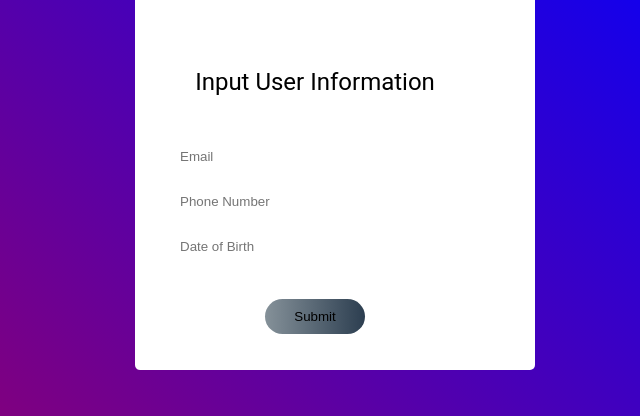
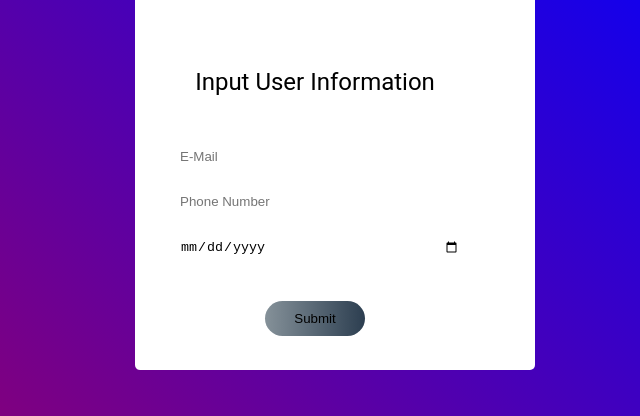
Before and after one commit to Marbi-IIT/lab2, a plain HTML site: page index.html in a window 1280 px wide. Shown: the part 184-600 px from the top of the page, 625-1265 px from the left. Drawn offline with Linux system fonts and the light colour scheme.

Commit message:
update to have labels for each text box

```diff
--- a/index.html
+++ b/index.html
@@ -9,14 +9,27 @@
 </head>
 <body>
  <div class="container">
-    <form>
+    <form method="get" action="#null" autocomplete="on">
         <h3>Input User Information</h3>
-        <input type="text" placeholder="Email" required>
-        <input type="text" placeholder="Phone Number" required>
-        <input type="text" placeholder="Date of Birth" required>
-
+        <div class="textinput">
+            <label>
+                <input type="text" name="emailAddress" placeholder="E-Mail" id="emailAddress">
+            </label>
+        </div>
+        <div class="textinput">
+            <label>
+                <input type="text" name="phoneNumber" placeholder="Phone Number" id="phoneNumber">
+            </label>
+        </div>
+        <div class="dateofbirth">
+            <label>
+                <input type="date" name="dateOfBirth" placeholder="Date Of Birth" id="dateofBirth">
+            </label>
+        </div>
         <div class="btn-box">
-            <button type="button">Submit</button>
+            <label>
+                <button type="submit">Submit</button>
+            </label>
         </div>
     </form>
  </div>
```
